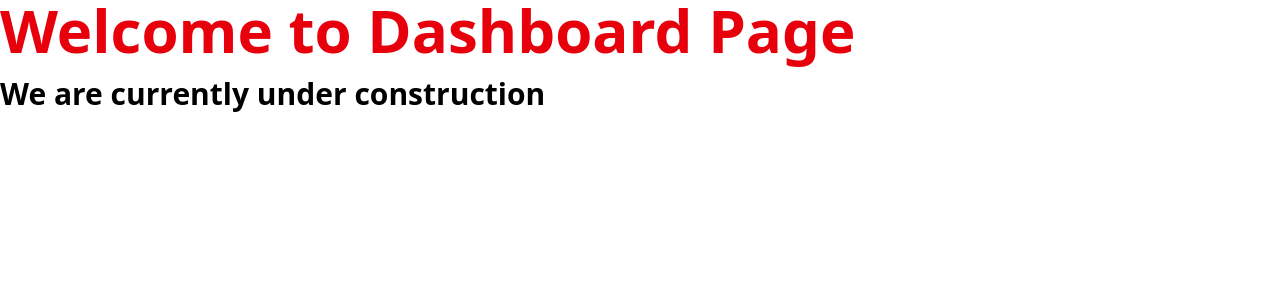
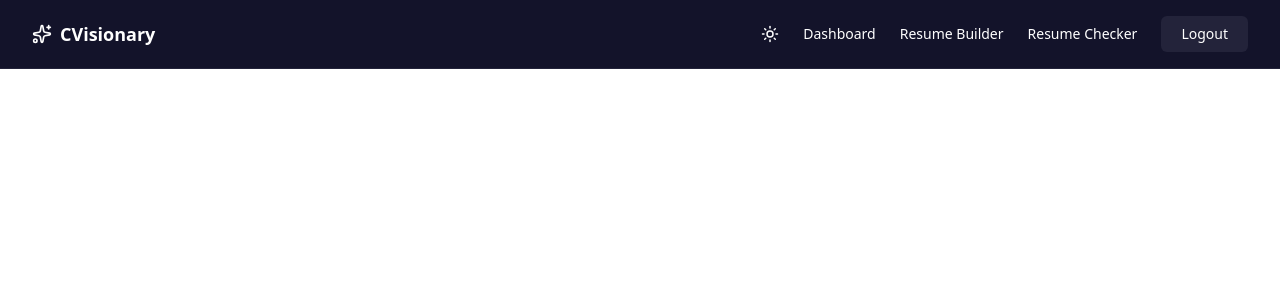
Before and after one commit to QuantumRebels/CVisionary, a React (Vite) app in the folder frontend/: page /dashboard in a window 1280 px wide. Shown: the top 300 px of the page. Built offline with nearby package versions, Linux system fonts and the light colour scheme.

Commit message:
Logging Out functionality added

```diff
--- a/frontend/src/components/landing/Navbar.jsx
+++ b/frontend/src/components/landing/Navbar.jsx
@@ -1,8 +1,25 @@
 import React from "react";
 import { Sparkles, Moon, Sun } from "lucide-react";
 import { motion } from "framer-motion";
+import { getAuth, signOut } from "firebase/auth";
 
-function Navbar({ isLoggedIn, darkMode, setDarkMode }) {
+function Navbar({ isLoggedIn, darkMode, setDarkMode, }) {
+
+
+  const handlelogout = async () => {
+    try {
+      const auth = getAuth();
+
+      await signOut(auth);
+      console.log("User logged out successfully");
+      window.location.href = "/"; // Redirect to home page after logout
+
+
+    }
+    catch (error) {
+      console.log("Error is logging out : ", error.message);
+    }
+  }
   return (
     <nav
       className={`w-full px-8 py-4 flex items-center justify-between border-b fixed top-0 left-0 z-50
@@ -59,6 +76,16 @@ function Navbar({ isLoggedIn, darkMode, setDarkMode }) {
             <a href="/resume-checker" className={darkMode ? "text-sm font-medium text-white hover:text-blue-400" : "text-sm font-medium text-gray-800 hover:text-blue-600"}>
               Resume Checker
             </a>
+            <button
+              onClick={handlelogout}
+              className={
+                darkMode
+                  ? "bg-[#23233a] hover:bg-[#35355c] text-white px-5 py-2 rounded-md text-sm font-medium transition-colors"
+                  : "bg-gray-100 hover:bg-red-100 text-red-600 px-5 py-2 rounded-md text-sm font-medium transition-colors border border-red-300"
+              }
+            >
+              Logout
+            </button>
           </>
         )}
       </div>
--- a/frontend/src/components/resume_checker/resume_checker.jsx
+++ /dev/null
@@ -1,18 +0,0 @@
-import React from "react"
-
-
-function App() {
-
-
-  return (
-    <>
-      <div className="app">
-          <h1 className="text-red-600 text-6xl font-bold">Welcome to CVisionary</h1>
-          <p className="text-3xl text-black font-semibold mt-4">We are currently under construction</p>
-      </div>
-
-    </>
-  )
-}
-
-export default App
--- a/frontend/src/pages/dashboard.jsx
+++ b/frontend/src/pages/dashboard.jsx
@@ -1,10 +1,10 @@
 import { React}  from "react";
+import Navbar from "@/components/landing/Navbar";
 
 const dashboard  = () => {
   return (
     <div className="app">
-      <h1 className="text-red-600 text-6xl font-bold">Welcome to Dashboard Page</h1>
-      <p className="text-3xl text-black font-semibold mt-4">We are currently under construction</p>
+       <Navbar isLoggedIn={true} darkMode={true} setDarkMode={() => {}} />
     </div>
   );
 }
```
